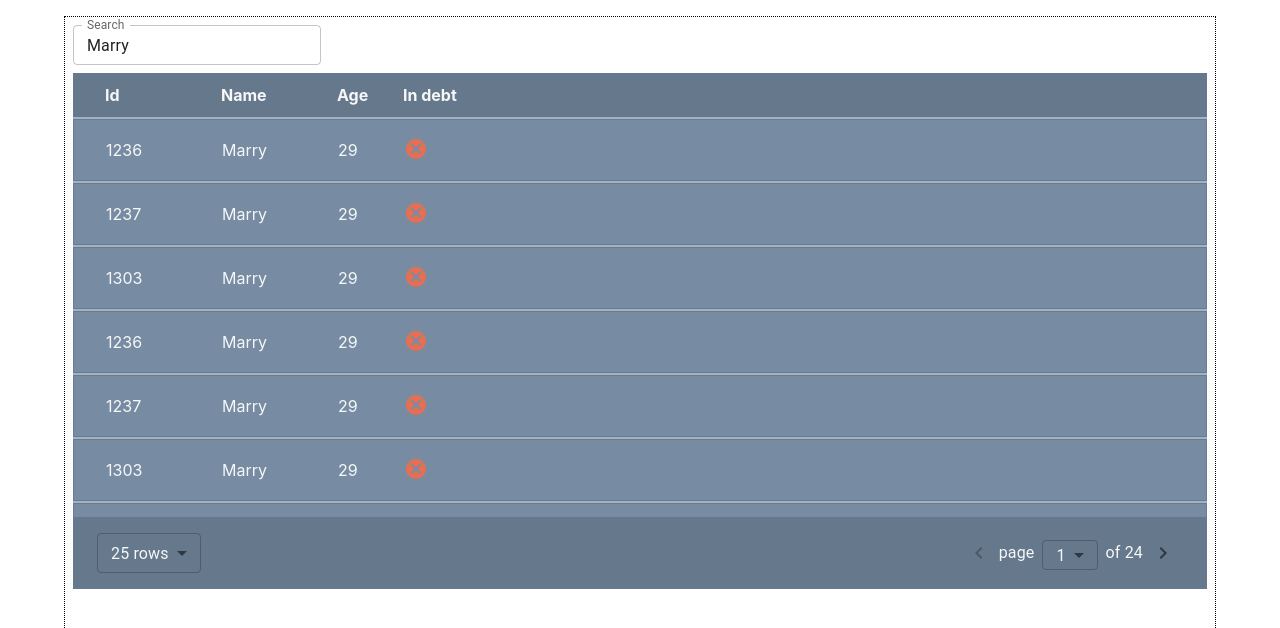
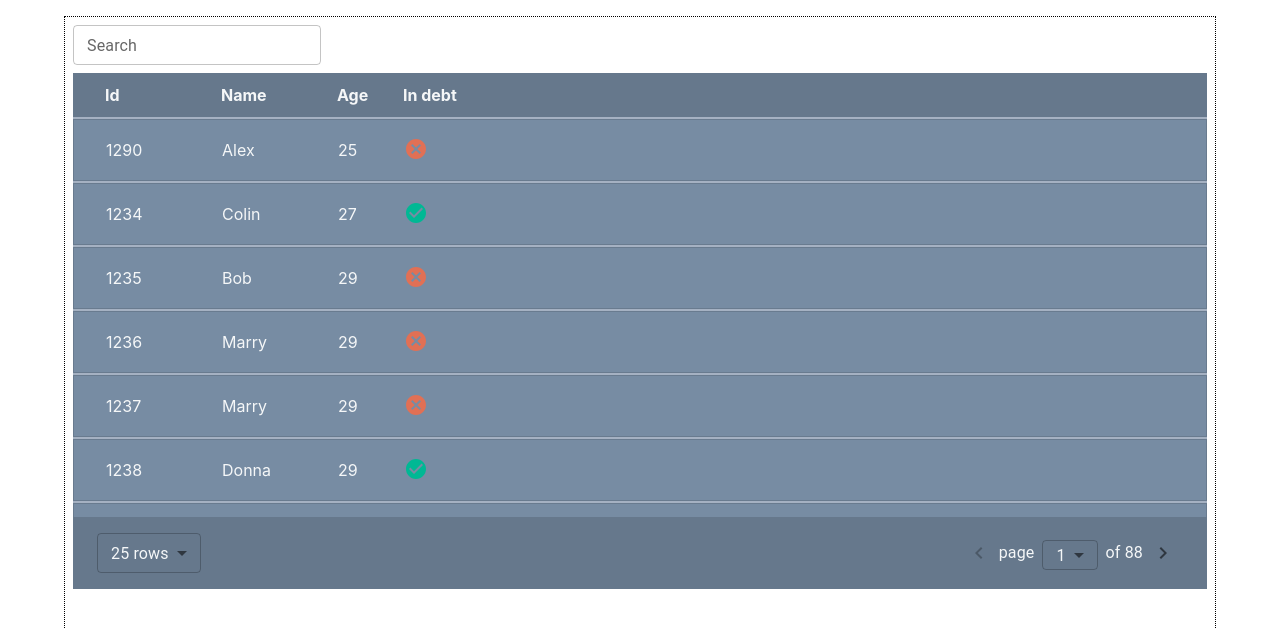
Before and after one commit to talis1999/Custom-table, a React (Create React App) app: page / in a window 1280 px wide. Shown: the top 628 px of the page. Built offline with nearby package versions, Linux system fonts and the light colour scheme.

Commit message:
reseting initial searchQuery

```diff
--- a/src/features/data/data.ts
+++ b/src/features/data/data.ts
@@ -17,7 +17,7 @@ interface DataState {
 
 const initialState: DataState = {
   rows: [],
-  searchQuery: "Marry",
+  searchQuery: "",
   page: 1,
   limit: 25,
 };
```
